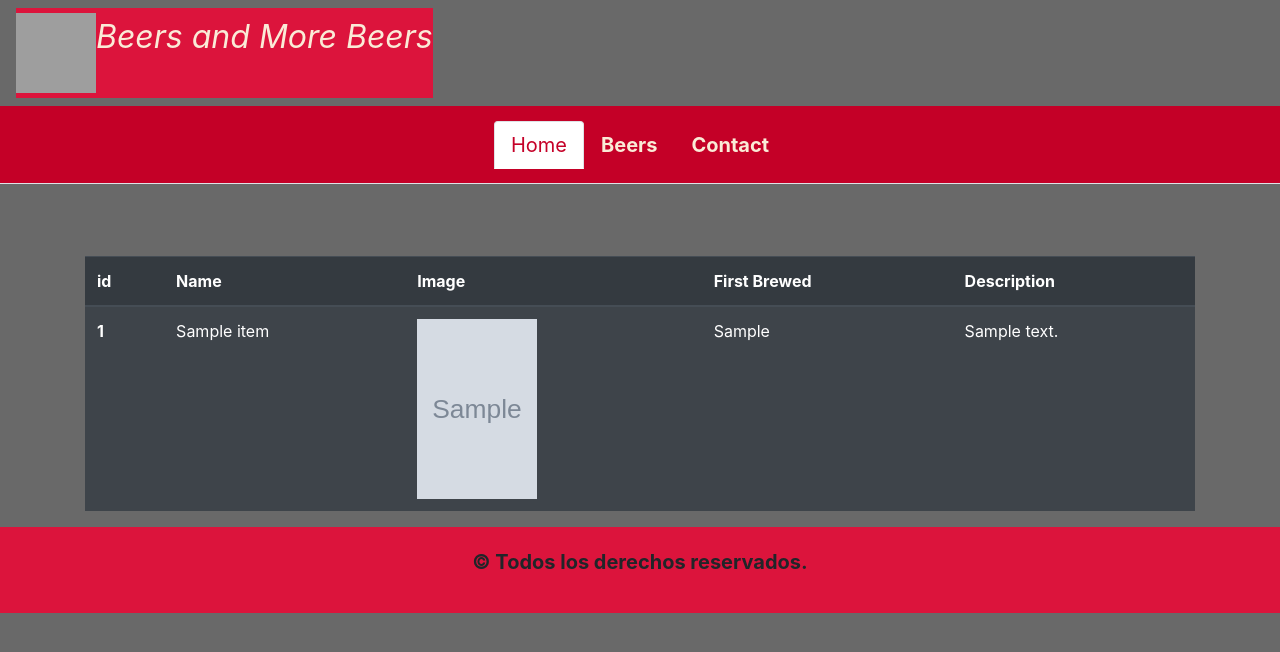
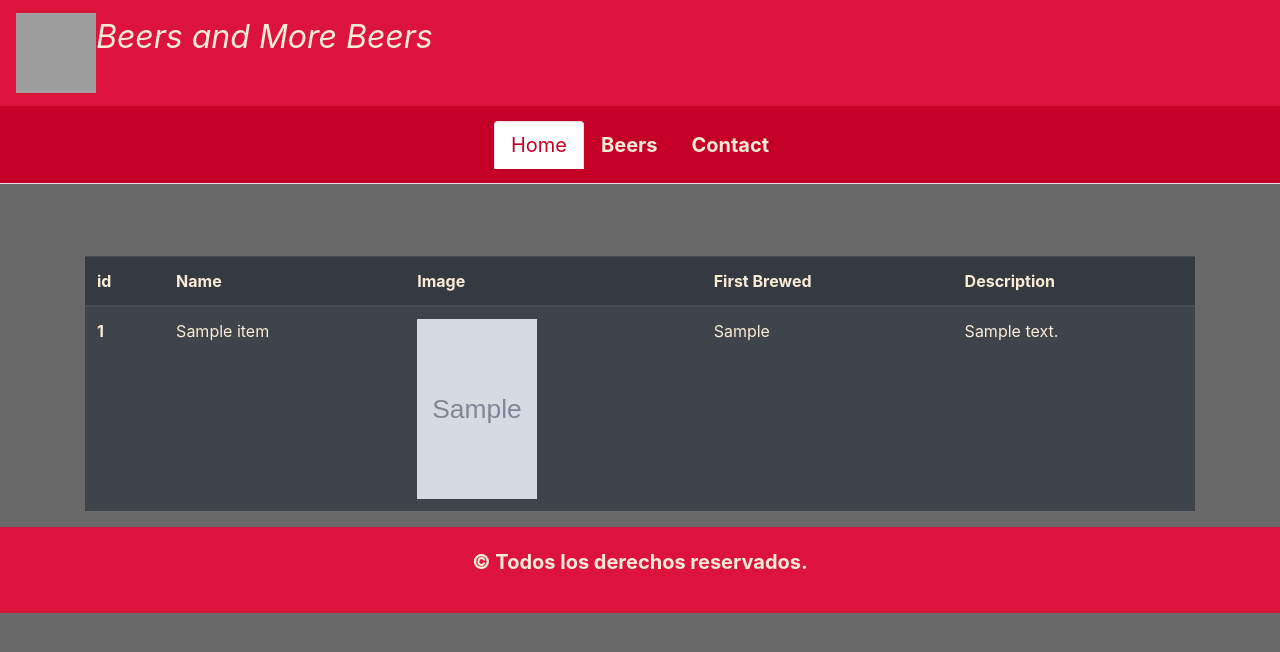
Before and after one commit to Julian-Heredia/Momento3_NTP, a Flask app: page /beers in a window 1280 px wide. Shown: the top 652 px of the page. Run offline with Flask 2, Linux system fonts and the light colour scheme; grey boxes marked "Sample" are stand-in pictures; a database or web service that is not in the repository returns one stand-in record (values such as "Sample title"); data that the repository does not hold is empty; some libraries are stand-ins or nearby versions; grey boxes are pictures that could not be loaded.

Commit message:
clean code

```diff
--- a/app.py
+++ b/app.py
@@ -20,17 +20,6 @@ def home():
 def index():
         return render_template('index.html')
 
-
-@app.route('/user/<username>', methods=['GET'])
-def show_user_profile(username):
-    return render_template('index.html', name=username)
-
-
-@app.route('/medical')
-def medical():
-    return render_template('medical.html')
-
-
 @app.route('/beers')
 def api():
     url = "https://api.punkapi.com/v2/beers"
--- a/templates/layout.html
+++ b/templates/layout.html
@@ -10,12 +10,16 @@
   <link href="{{ url_for('static', filename='assets/vendor/owl.carousel/assets/owl.carousel.min.css') }}" rel="stylesheet">
   <link href="{{ url_for('static', filename='assets/vendor/venobox/venobox.css') }}" rel="stylesheet">
   <link href="{{ url_for('static', filename='assets/vendor/aos/aos.css') }}" rel="stylesheet">
-    <link href="{{ url_for('static', filename='assets/css/styles.css') }}" rel="stylesheet">
+  <style>
+      *{
+          color: antiquewhite;
+      }
+  </style>
 </head>
 <body style="background-color: dimgray;">
 
-      <nav class="navbar navbar-light header">
-        <a class="navbar-brand" href="/" style="font-size: xx-large; font-style: italic; color: antiquewhite; background-color: crimson;">
+      <nav class="navbar navbar-light " style="background-color: crimson;">
+        <a class="navbar-brand" href="/" style="font-size: xx-large; font-style: italic; color: antiquewhite; ">
           <img src="../static/assets/img/cerveza.png" width="80" height="80" class="d-inline-block align-top" alt="">Beers and More Beers
         </a>
       </nav>
```
